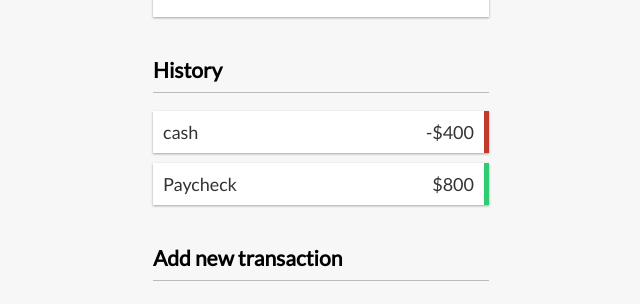
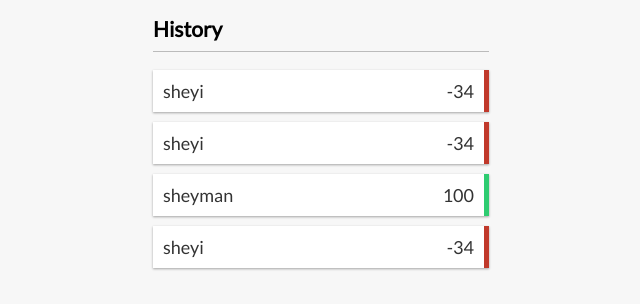
Before and after one commit to sheymantech/expenses-tracker, a Vue app: page / in a window 1280 px wide. Shown: the part 205-509 px from the top of the page, without its empty margins (319-959 px from the left). Built offline with nearby package versions, Linux system fonts and the light colour scheme.

Commit message:
New feature

```diff
--- a/src/App.vue
+++ b/src/App.vue
@@ -13,7 +13,7 @@ import Header from "./components/header.vue";
 import balance from "./components/balance.vue";
 import incomeExpenses from "./components/income-expenses.vue";
 import transactionList from "./components/transaction-list.vue";
-import addTransaction from "./add-transaction.vue";
+import addTransaction from "./components/add-transaction.vue";
 export default {
   components: {
     Header,
--- a/src/components/transaction-list.vue
+++ b/src/components/transaction-list.vue
@@ -1,13 +1,36 @@
 <template>
   <h3>History</h3>
   <ul id="list " class="list">
-    <li class="minus">
+    <li
+      v-for="transaction in transactions"
+      :key="transaction.id"
+      :class="transaction.amount < 0 ? 'minus' : 'plus'"
+    >
+      {{ transaction.text }} <span>{{ transaction.amount }}</span>
+      <button class="delete-btn">x</button>
+    </li>
+    <!-- <li class="minus">
       cash <span>-$400</span>
       <button class="delete-btn">x</button>
     </li>
     <li class="plus">
       Paycheck <span>$800</span>
       <button class="delete-btn">x</button>
-    </li>
+    </li> -->
   </ul>
 </template>
+
+<script>
+export default {
+  data() {
+    return {
+      transactions: [
+        { id: 1, text: "sheyi", amount: -34.0 },
+        { id: 1, text: "sheyi", amount: -34.0 },
+        { id: 1, text: "sheyman", amount: 100.0 },
+        { id: 1, text: "sheyi", amount: -34.0 },
+      ],
+    };
+  },
+};
+</script>
```
Also changed, not shown: src/components/add-transaction.vue (renamed from src/add-transaction.vue).
